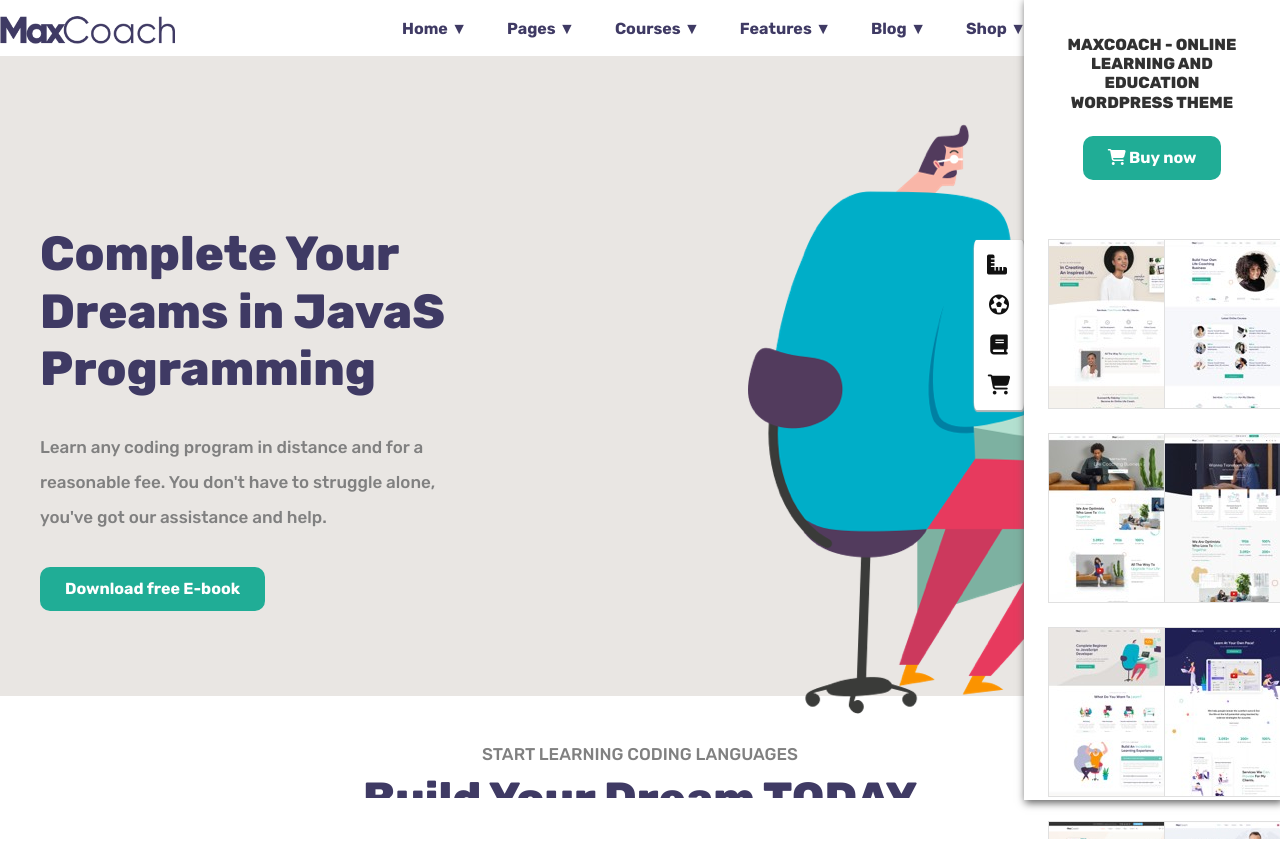
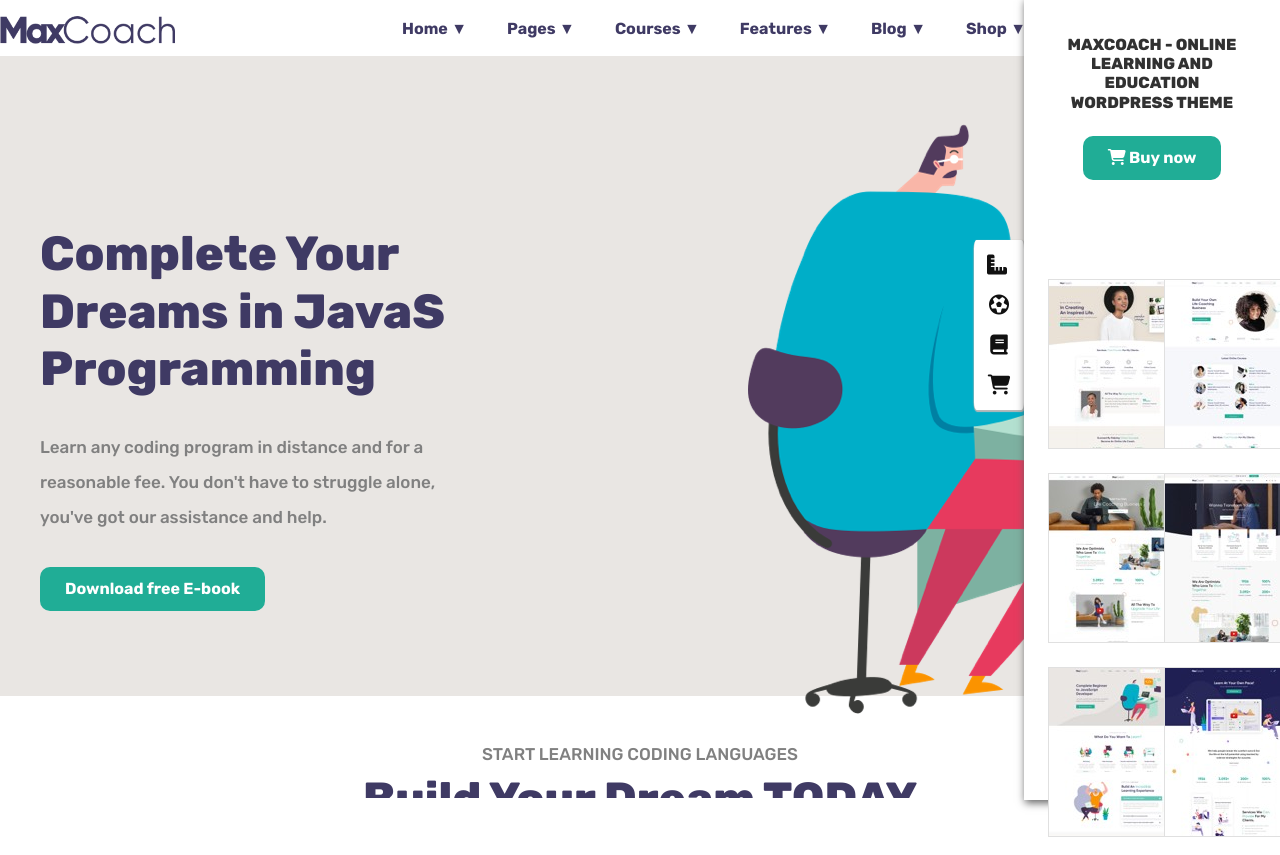
Before and after one commit to GabrieleLombard01/proj-html-vuejs, a Vue app: page / in a window 1280 px wide. Both pictures are taken after a click on the button 1255 px from the left and 265 px from the top of the page. Built offline with nearby package versions, Linux system fonts and the light colour scheme.

Commit message:
appGrid complete

```diff
--- a/src/components/appGrid.vue
+++ b/src/components/appGrid.vue
@@ -1,5 +1,6 @@
 <script>
 import { data } from "../data/index";
+
 export default {
     data() {
         return {
@@ -18,16 +19,29 @@ export default {
                 ...data.twelfthCardGrid,
             ],
             defaultPath: "/src/assets/img/",
+            showOverlays: Array.from({ length: 12 }, () => false),
         };
+    },
+    methods: {
+        showOverlay(index) {
+            this.showOverlays = this.showOverlays.map((value, i) => (i === index ? true : value));
+        },
+        hideOverlay(index) {
+            this.showOverlays = this.showOverlays.map((value, i) => (i === index ? false : value));
+        },
     },
 };
 </script>
 
 <template>
-    <div class="grid_container p-4">
+    <div class="grid_container mt-3 pt-5 p-4">
         <div class="row">
             <div class="col-6 pb-4" v-for="(card, index) in cards" :key="index">
-                <img :src="defaultPath + card.srcImg" :alt="card.name">
+                <div class="image-container">
+                    <img :src="defaultPath + card.srcImg" :alt="card.name" @mouseover="showOverlay(index)"
+                        @mouseout="hideOverlay(index)">
+                    <div class="overlay text-center" :class="{ 'show': showOverlays[index] }">{{ card.title }}</div>
+                </div>
             </div>
         </div>
     </div>
@@ -38,7 +52,6 @@ export default {
     width: 100%;
     height: 78vh;
     overflow-y: scroll;
-
 }
 
 .col-6 img {
@@ -49,4 +62,28 @@ export default {
 .col-6 img:hover {
     box-shadow: 1px 1px 10px 1px rgb(189, 189, 189);
 }
+
+.image-container {
+    position: relative;
+    display: inline-block;
+}
+
+.overlay {
+    position: absolute;
+    background-color: rgba(0, 0, 0, 0.799);
+    width: 120px;
+    height: 50px;
+    top: -20%;
+    left: 7.5%;
+    opacity: 0;
+    transition: opacity 0.3s;
+    border-radius: 5px;
+    color: white;
+    padding-top: 12px;
+    font-weight: 700;
+}
+
+.overlay.show {
+    opacity: 1;
+}
 </style>
```
